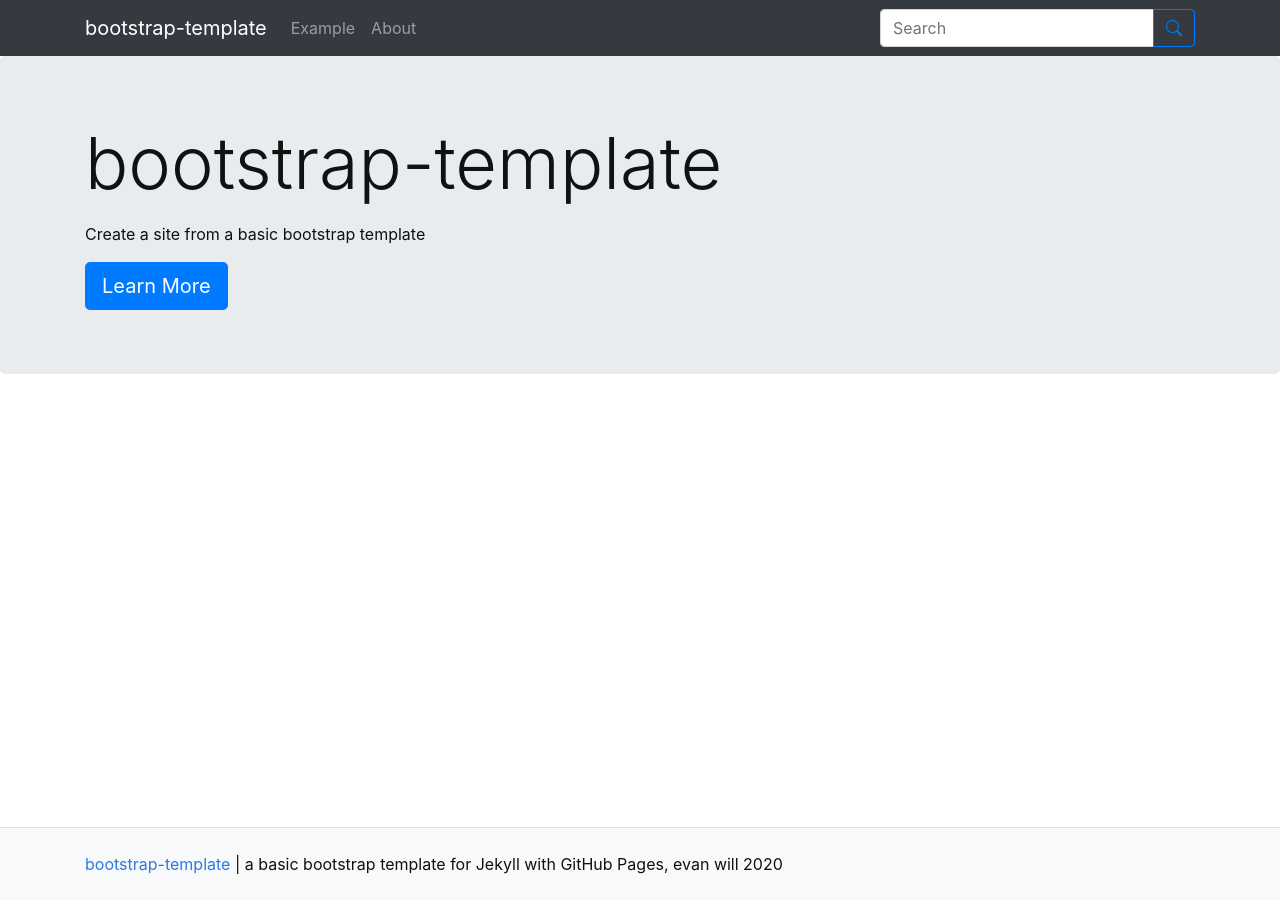
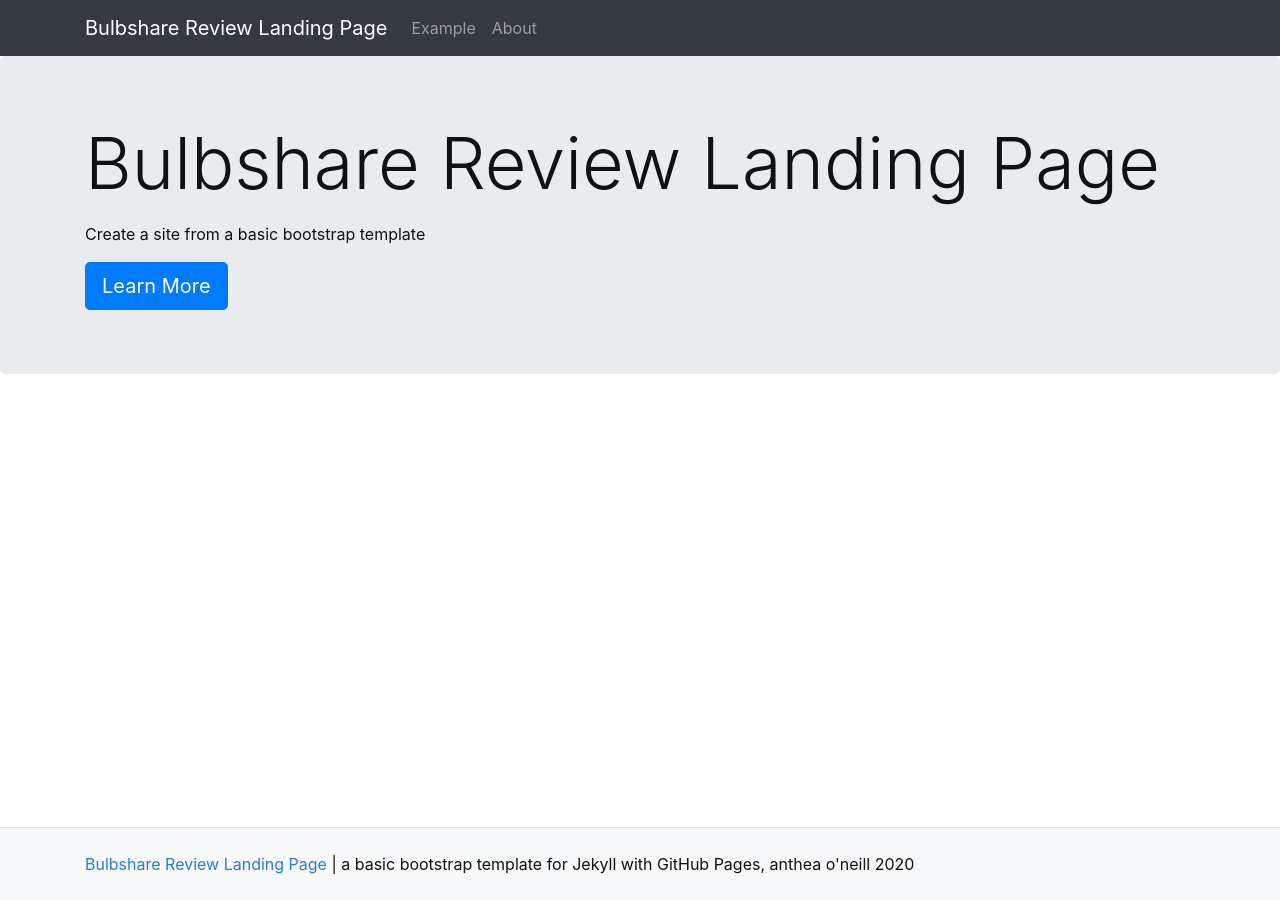
Before and after one commit to AntheaO/Bulbshare-sandbox, a Jekyll site: the page built from pages/index.md, in a window 1280 px wide. Built offline with Jekyll 4.4.1, drawn with Linux system fonts in a browser that asks for light colours.

Commit message:
Update _config.yml

```diff
--- a/_config.yml
+++ b/_config.yml
@@ -2,19 +2,19 @@
 #
 # bootstrap-template
 # basic bootstrap template for Jekyll with GitHub Pages
-# https://github.com/thecdil/bootstrap-template
+# https://antheao.github.io/Bulbshare-sandbox/
 #
 #######
 
 #######
 # SITE SETTINGS
 #
-title: bootstrap-template
+title: Bulbshare Review Landing Page
 description: "a basic bootstrap template for Jekyll with GitHub Pages"
 year: 2020
-author: evan will
+author: anthea o'neill
 # add search box to navbar, true/false
-search: true
+search: false
 
 ##########
 # URL VARIABLES [optional!]
```
